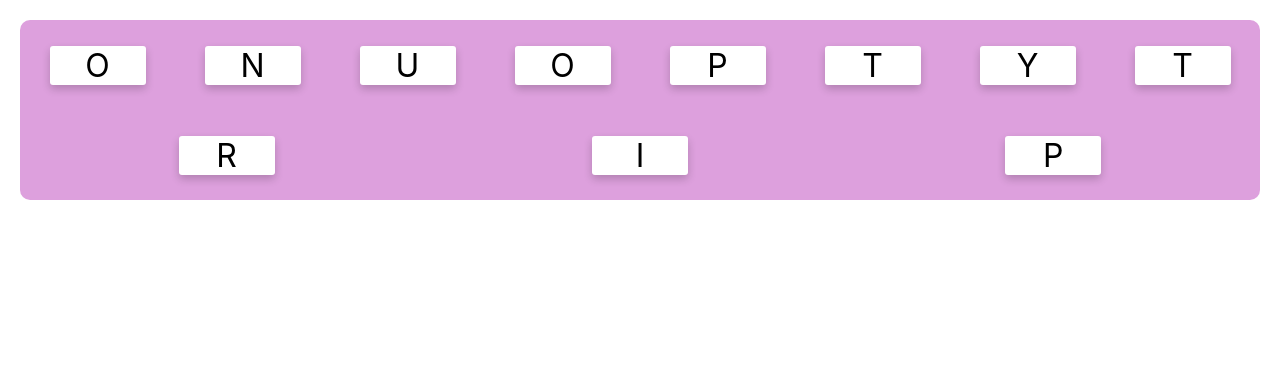
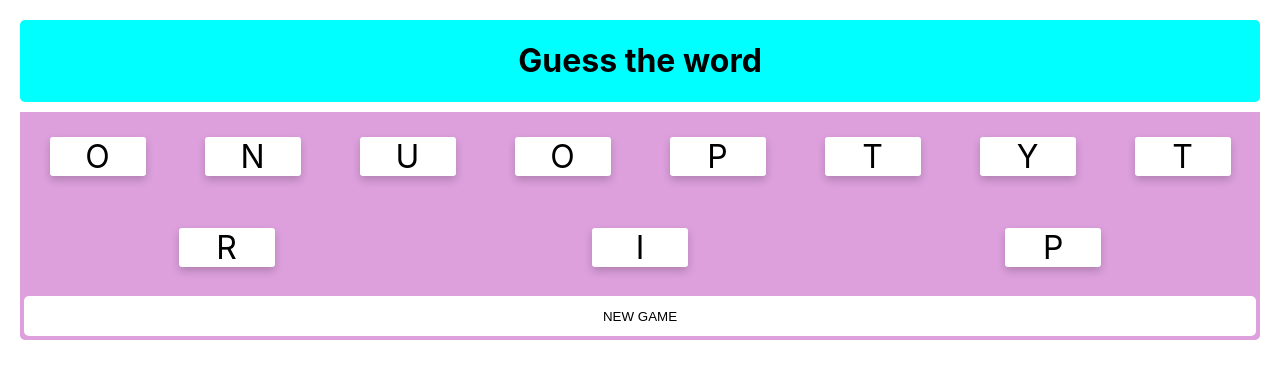
Before and after one commit to natthanon105/Lab_React, a React (Create React App) app in the folder card-game/: page / in a window 1280 px wide. Shown: the top 378 px of the page. Built offline with nearby package versions, Linux system fonts and the light colour scheme.

Commit message:
7 : add new game btn

```diff
--- a/card-game/src/App.css
+++ b/card-game/src/App.css
@@ -3,10 +3,23 @@
   margin:20px;
 }
 /*header*/
+.head {
+  display: flex;
+  justify-content: center;
+  background-color:aqua;
+  margin-bottom: 10px;
+  border-radius: 5px;
+}
 
 /*main game */
+.contain {
+  background-color: plum;
+  border-radius: 5px;
+  display: flex;
+  flex-direction: column;
+}
+
 .mainGame {
-  border-radius: 10px;
   background-color: plum;
   display: flex;
   box-sizing: border-box;
@@ -17,6 +30,7 @@
 .card {
   display: inline-block;
   text-align: center;
+  ursor: pointer;
   background-color: white;
   border-radius: 3px;
   width: 3em;
@@ -26,9 +40,16 @@
   user-select: none;
 }
 
-.activeCard {
-  color: red;
-  background: pink;
+.btnRe {
+  border:none;
+  cursor: pointer;
+  height: 3em;
+  border-radius: 5px;
+  margin: 4px;
+  background-color: white;
 }
 
-/*footer*/
+.btnRe:hover {
+  box-shadow: 0 4px 8px 0 rgba(0, 0, 0, 0.2);
+  background-color:linen;
+}
--- a/card-game/src/App.js
+++ b/card-game/src/App.js
@@ -8,8 +8,16 @@
   const word = ["hello","goal","dream","opportunity","happy","grow"];
   const randomElement = _.sample(word);
 
+  const Header=()=>{
+    return(
+      <div className="head">
+        <h1>Guess the word</h1>
+      </div>
+    )
+  }
   return (
     <div className="game">
+      <Header/>
         <WordCard value={randomElement}/>
     </div>
   );
--- a/card-game/src/WordCard.js
+++ b/card-game/src/WordCard.js
@@ -17,6 +17,9 @@
 export default function WordCard(props){
     const [state, setState] = useState(prepareStateFromWord(props.value))
 
+    const restart=()=> {
+        document.location.reload()
+    }
     const activationHandler = (c) => {
         console.log(`${c} has been activated.`)
 
@@ -34,12 +37,15 @@
     }
 }
 return (
-    <div className="mainGame">
+    <div className="contain">
+            <div className="mainGame">
         {
             state.chars.map((c, i) =>
                 <CharacterCard value={c} key={i} activationHandler={activationHandler} attempt = {state.attempt}/>
             )
         }
+         </div>
+            <button className="btnRe" onClick={restart}>NEW GAME</button>
     </div>
 );
 }
```
